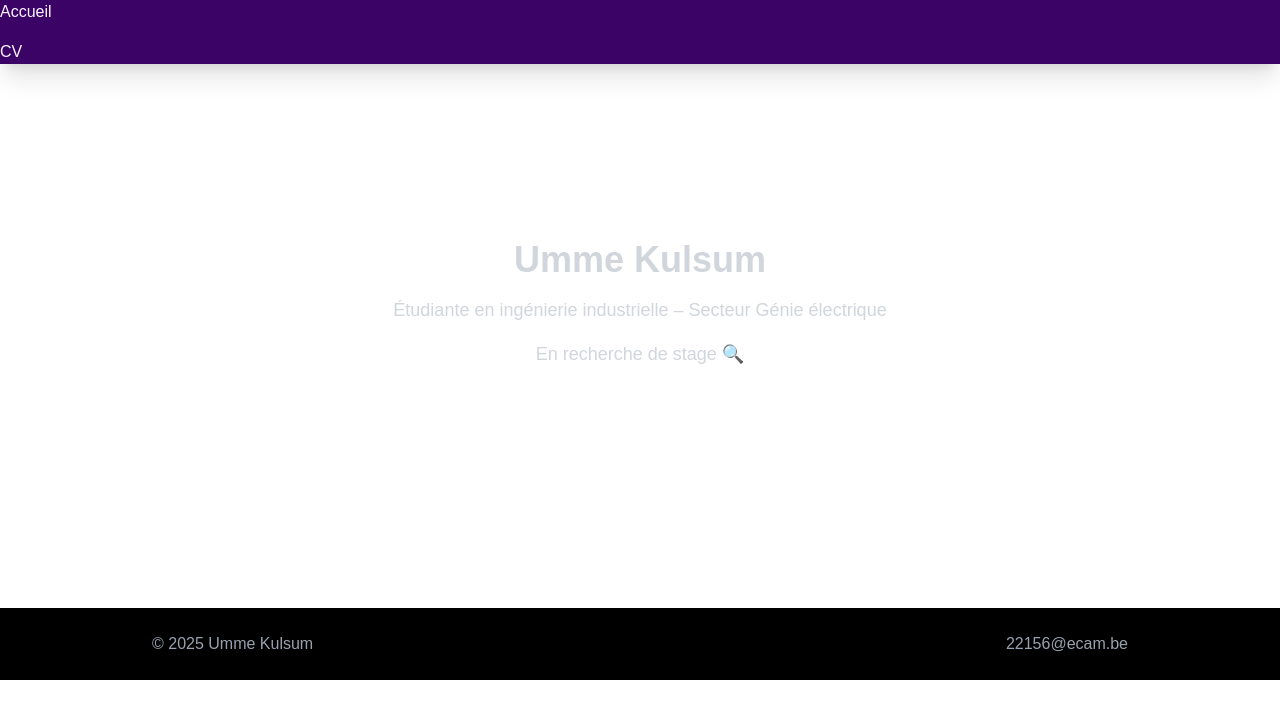
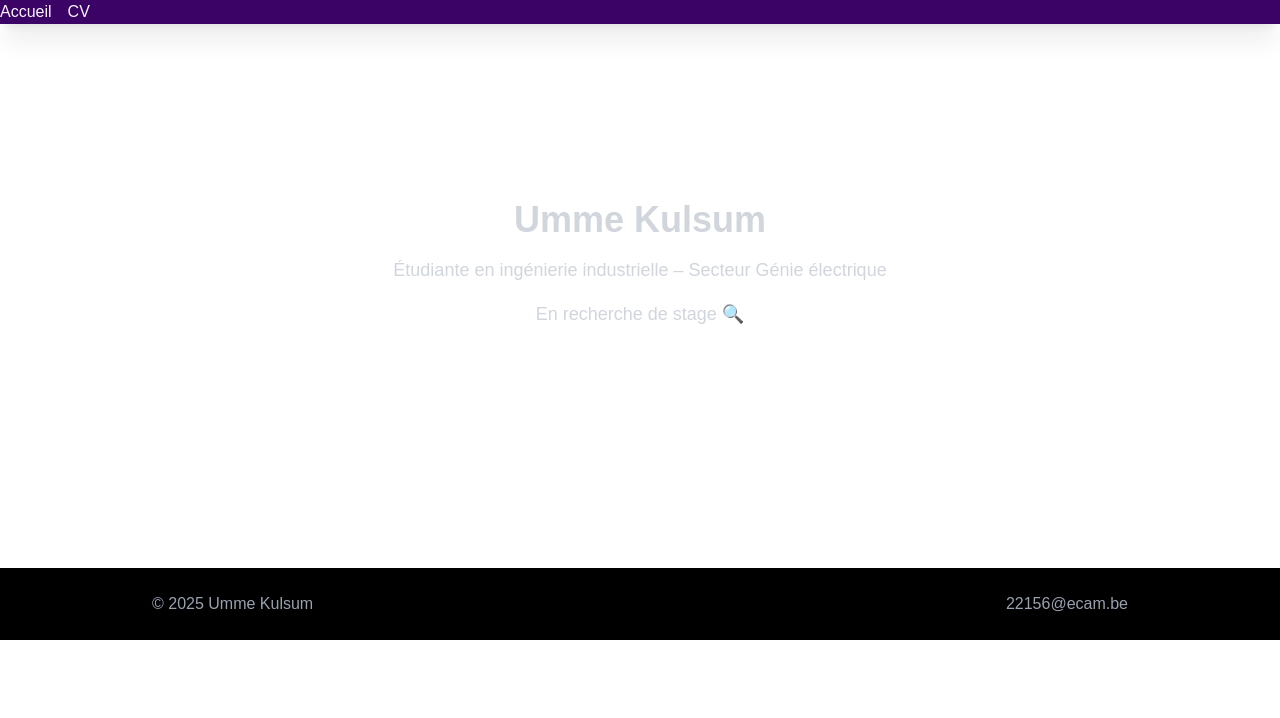
Before and after one commit to Kulsum22156/Portefolio, a Next.js app: page / in a window 1280 px wide. Shown: the top 718 px of the page. Built offline with nearby package versions, Linux system fonts and the light colour scheme.

Commit message:
Navbar en responsible design

```diff
--- a/app/components/Navbar.tsx
+++ b/app/components/Navbar.tsx
@@ -31,10 +31,10 @@ export default function Navbar() {
     const [isOpen, setIsOpen] = useState(false);
     return (
         <nav className = "bg-purple-950 text-purple-50 shadow-xl">
-            <div className="flex text-xl justify-start font-bold text-fuchsia-50">
+            <div className="flex text-xl font-bold text-fuchsia-50">
                 <HamburgerMenu onClick={() => setIsOpen(!isOpen)}/></div>
-            <ul className = {`container mx-auto flex gap-4
-            ${isOpen? "flex" : "hidden"} justify-center md:flex md:flex-col md:gap-4 md:mt-0`}>
+            <ul className = {`mt-4 flex-col flex gap-4
+            ${isOpen? "flex" : "hidden"}  md:flex md:flex-row md:gap-4 md:mt-0`}>
                 <li><Link href="/">Accueil</Link></li>
                 <li><Link href="/CV">CV</Link></li>
             </ul>
```
